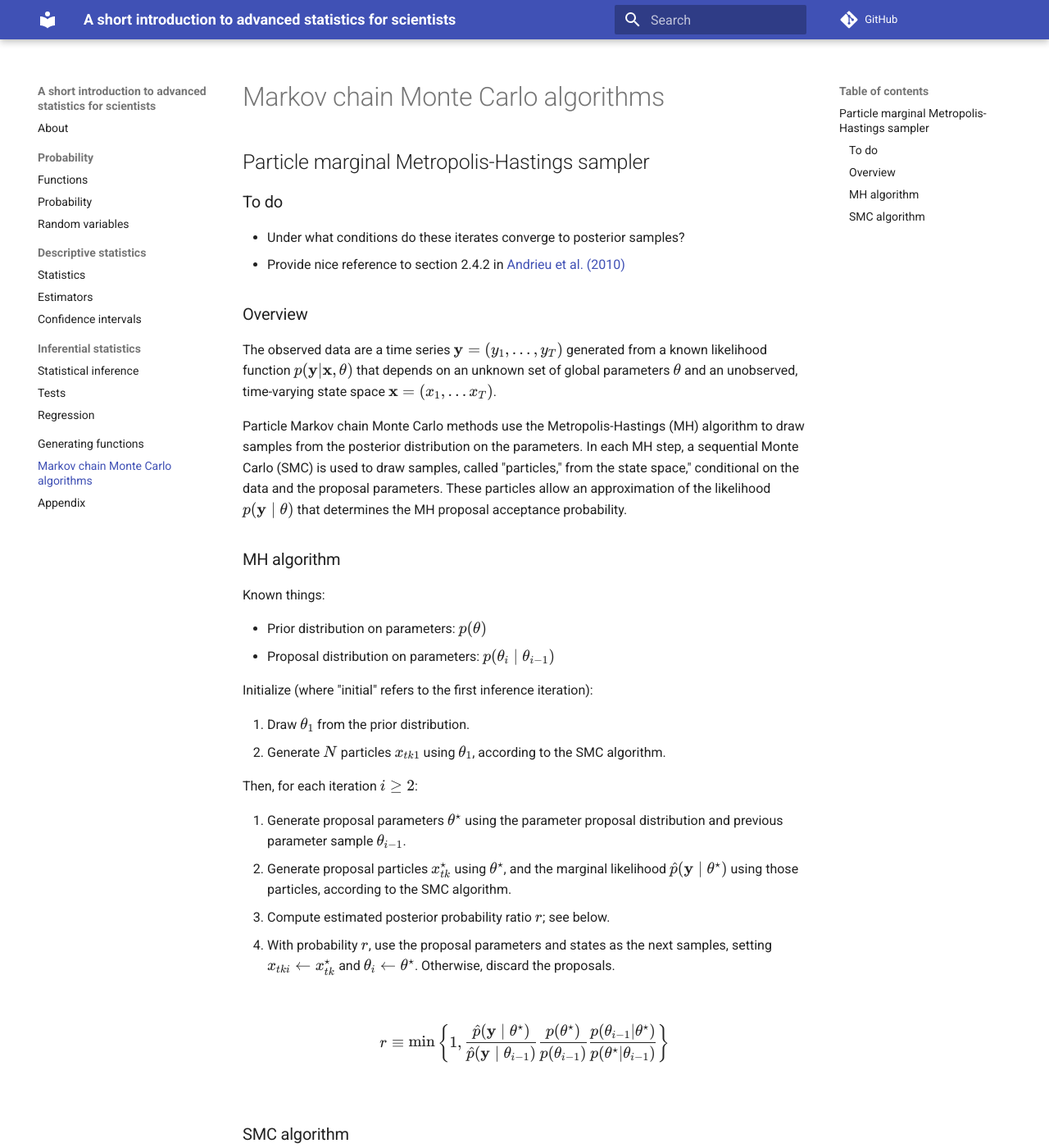
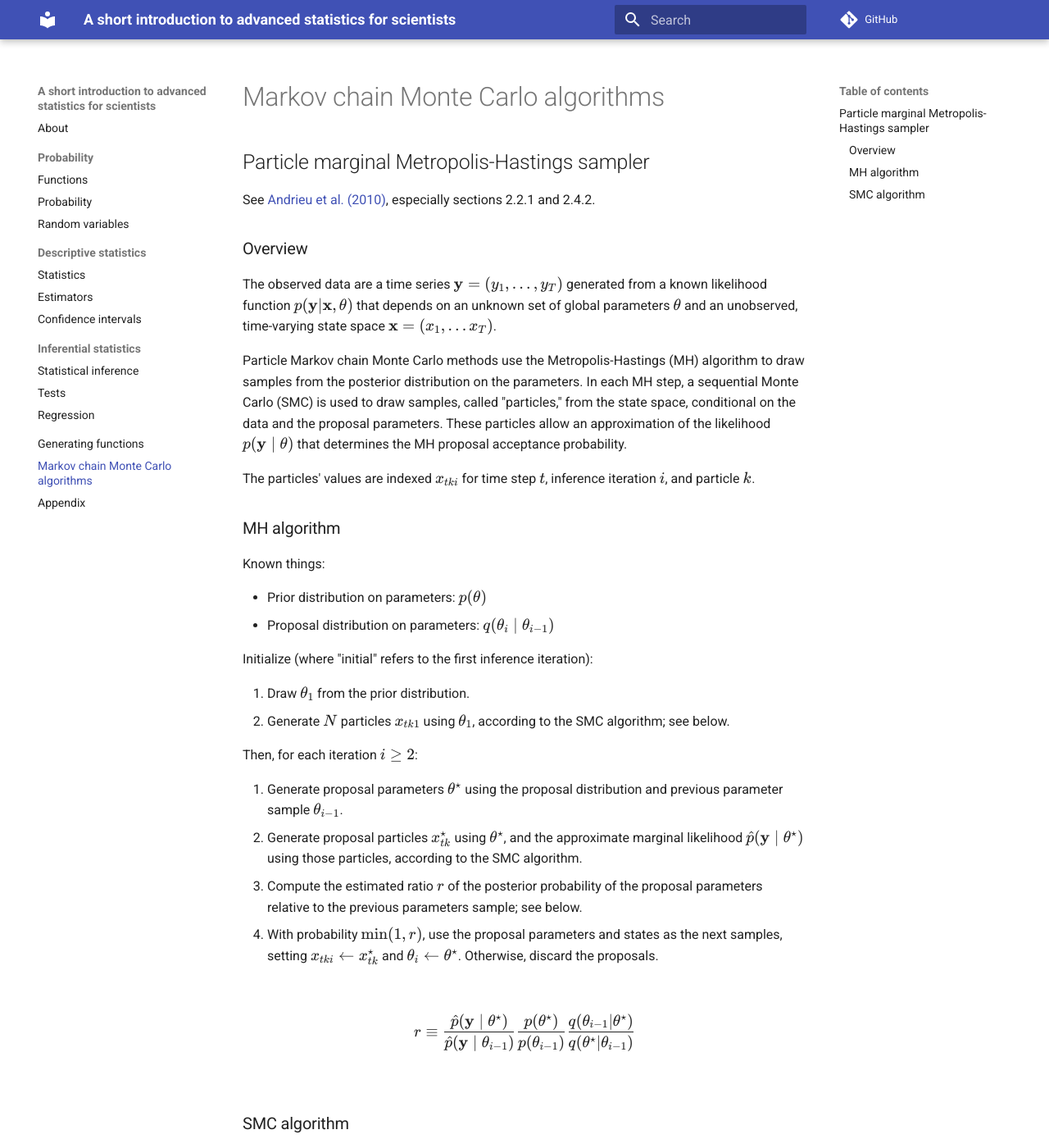
Before and after one commit to swo/stats-book, an MkDocs documentation site: the page built from docs/mcmc.md, in a window 1280 px wide and 1400 px high. Shown: the whole window at 82% size. Built offline with MkDocs 1.6.1 and Material for MkDocs 9.7.7, drawn with Linux system fonts in a browser that asks for light colours; comment, search, counter and statistics services are not loaded; some of the changed text lies outside the part shown.

Commit message:
corrections

```diff
--- a/docs/mcmc.md
+++ b/docs/mcmc.md
@@ -2,93 +2,102 @@
 
 ## Particle marginal Metropolis-Hastings sampler
 
-### To do
-
-- Under what conditions do these iterates converge to posterior samples?
-- Provide nice reference to section 2.4.2 in [Andrieu et al. (2010)](https://dx.doi.org/10.1111/j.1467-9868.2009.00736.x)
+See [Andrieu et al. (2010)](https://dx.doi.org/10.1111/j.1467-9868.2009.00736.x), especially sections 2.2.1 and 2.4.2.
 
 ### Overview
 
 The observed data are a time series $\mathbf{y} = (y_1, \ldots, y_T)$ generated from a known likelihood function $p(\mathbf{y} | \mathbf{x}, \theta)$ that depends on an unknown set of global parameters $\theta$ and an unobserved, time-varying state space $\mathbf{x} = (x_1, \ldots x_T)$.
 
-Particle Markov chain Monte Carlo methods use the Metropolis-Hastings (MH) algorithm to draw samples from the posterior distribution on the parameters. In each MH step, a sequential Monte Carlo (SMC) is used to draw samples, called "particles," from the state space," conditional on the data and the proposal parameters. These particles allow an approximation of the likelihood $p(\mathbf{y} \mid \theta)$ that determines the MH proposal acceptance probability.
+Particle Markov chain Monte Carlo methods use the Metropolis-Hastings (MH) algorithm to draw samples from the posterior distribution on the parameters. In each MH step, a sequential Monte Carlo (SMC) is used to draw samples, called "particles," from the state space, conditional on the data and the proposal parameters. These particles allow an approximation of the likelihood $p(\mathbf{y} \mid \theta)$ that determines the MH proposal acceptance probability.
+
+The particles' values are indexed $x_{tki}$ for time step $t$, inference iteration $i$, and particle $k$.
 
 ### MH algorithm
 
 Known things:
 
 - Prior distribution on parameters: $p(\theta)$
-- Proposal distribution on parameters: $p(\theta_i \mid \theta_{i-1})$
+- Proposal distribution on parameters: $q(\theta_i \mid \theta_{i-1})$
 
 Initialize (where "initial" refers to the first inference iteration):
 
 1. Draw $\theta_1$ from the prior distribution.
-1. Generate $N$ particles $x_{tk1}$ using $\theta_1$, according to the SMC algorithm.
+1. Generate $N$ particles $x_{tk1}$ using $\theta_1$, according to the SMC algorithm; see below.
 
 Then, for each iteration $i \geq 2$:
 
-1. Generate proposal parameters $\theta^\star$ using the parameter proposal distribution and previous parameter sample $\theta_{i-1}$.
-1. Generate proposal particles $x^\star_{tk}$ using $\theta^\star$, and the marginal likelihood $\hat{p}(\mathbf{y} \mid \theta^\star)$ using those particles, according to the SMC algorithm.
-1. Compute estimated posterior probability ratio $r$; see below.
-1. With probability $r$, use the proposal parameters and states as the next samples, setting $x_{tki} \leftarrow x^\star_{tk}$ and $\theta_i \leftarrow \theta^\star$. Otherwise, discard the proposals.
+1. Generate proposal parameters $\theta^\star$ using the proposal distribution and previous parameter sample $\theta_{i-1}$.
+1. Generate proposal particles $x^\star_{tk}$ using $\theta^\star$, and the approximate marginal likelihood $\hat{p}(\mathbf{y} \mid \theta^\star)$ using those particles, according to the SMC algorithm.
+1. Compute the estimated ratio $r$ of the posterior probability of the proposal parameters relative to the previous parameters sample; see below.
+1. With probability $\min(1, r)$, use the proposal parameters and states as the next samples, setting $x_{tki} \leftarrow x^\star_{tk}$ and $\theta_i \leftarrow \theta^\star$. Otherwise, discard the proposals.
 
 $$
-r \equiv \min\left\{ 1,
+r \equiv
 \frac{\hat{p}(\mathbf{y} \mid \theta^\star)}{\hat{p}(\mathbf{y} \mid \theta_{i-1})}
 \frac{p(\theta^\star)}{p(\theta_{i-1})}
-\frac{p(\theta_{i-1} | \theta^\star)}{p(\theta^\star | \theta_{i-1})}
-\right\}
+\frac{q(\theta_{i-1} | \theta^\star)}{q(\theta^\star | \theta_{i-1})}
 $$
 
 ### SMC algorithm
 
+See Andrieu et al. section 2.2.1. Briefly, we wish to approximate the marginal likelihood $p(\mathbf{y} \mid \theta)$ by summing over a finite sample, rather than integrating over all state space $\mathbf{x}$.
+
 The following are known distributions from which we can directly sample:
 
-- Proposal distribution for states: $p(x_t \mid y_t, x_{t-1})$, with a special case $p(x_1 \mid y_1)$ for the first time step. We can directly draw samples from this distribution.
-- Prior distribution for states: $p(x_t)$
+- Proposal distribution for states: $q(x_t \mid y_t, x_{t-1})$, with a special case $q(x_1 \mid y_1)$ for the first time step
+- Prior distribution for states: $p(x_t)$, although in practice we may have a prior only on the initial state $x_1$
 - Transition distribution: $p(x_t \mid x_{t-1})$
 - Observation distribution: $p(\mathbf{y} \mid \mathbf{x})$
 
-All of these depend on parameters $\theta$, which are fixed for purposes of this algorithm.
+All of these distributions depend on the parameters $\theta$, which are fixed for purposes of this algorithm.
 
 Initialize (where "initial" now refers to the first time step):
 
-1. Draw states $x_{1k}$ from the initial proposal distribution for each particle $k$.
+1. Draw state $x_{1k}$ from the initial proposal distribution, for each particle $k$.
 1. Compute unnormalized weights $\tilde{w}_{1k}$ for each particle, using the observation probability, prior on states, and proposal distribution; see below.
-1. Generate normalized weights $w_{1k}$; see below.
+1. Compute normalized weights $w_{1k}$; see below.
 
 $$
-\tilde{w}_{1k} = \frac{p(y_1 \mid x_{1k}) p(x_{1k})}{p(x_{1k} \mid y_1)}
+\tilde{w}_{1k} = \frac{p(y_1 \mid x_{1k}) p(x_{1k})}{q(x_{1k} \mid y_1)}
 $$
 
 $$
 w_{1k} = \frac{\tilde{w}_{1k}}{\sum_k \tilde{w}_{1k}}
 $$
 
-For each time step $t = 2, \ldots, T$ and particle $k$:
+For each time step $t = 2, \ldots, T$:
 
-1. Draw the index of its parent: $a_{tk} \sim \mathrm{Multinomial}(\mathbf{w}_{t-1})$. Write $\xi_{tk} \equiv x_{t-1,a_{tk}}$ as the state of parent of the $k$-th particle in the previous time step.
-1. Draw the state at this time step $x_{tk}$ using the proposal distribution $p(\cdot \mid y_t, \xi_{tk})$.
-1. Generate unnormalized weights $\tilde{w}_{tk}$ using the transition distribution, observation distribution, and proposal distribution; see below.
-1. Normalize weights.
+1. For each particle $k$, draw the index $j \sim \mathrm{Multinomial}(\mathbf{w}_{t-1})$ of this particle's "parent." Create the new particle $x^\star_{sk} \leftarrow x_{sj}$ for $s=1,\ldots,t-1$.
+1. Replace the old particles with the new ones: $x_{sk} \leftarrow x^\star_{sk}$ for $s=1,\ldots,t-1$.
+1. Draw the new state $x_{tk}$ using the proposal distribution $q(\bullet \mid y_t, x_{t-1,k})$.
+1. Compute unnormalized weights $\tilde{w}_{tk}$ using the transition distribution, observation distribution, and proposal distribution; see below.
+1. Compute normalized weights $w_{tk}$.
 
 $$
 \tilde{w}_{tk} = \frac{
-    p(x_{tk} \mid \xi_{tk})
+    p(x_{tk} \mid x_{t-1,k})
     p(y_t \mid x_{tk})
 }{
-    p(x_{tk} \mid y_t, \xi_{tk})
+    q(x_{tk} \mid y_t, x_{t-1,k})
 }
 $$
 
-Each particle $\mathbf{x}_k = (x_{1k}, \ldots x_{Tk})$ and weight $w_{Tk}$, we approximate the marginal likelihood
+Finally, compute the approximate marginal likelihood $\hat{p}(\mathbf{y})$ using the unnormalized weights:
 
 $$
-p(\mathbf{y} \mid \theta) = \int_\mathbf{x} p(\mathbf{y} \mid \mathbf{x}, \theta) p(\mathbf{x}) \,\mathrm{d}\mathbf{x}
+\hat{p}(\mathbf{y}) = \prod_{t=1}^T \left( \frac{1}{N} \sum_{k=1}^N \tilde{w}_{tk} \right)
 $$
 
-with a weighted sum over the particles:
+Note that the dependence on the parameters is implicit; this value is written more explicitly as $\hat{p}(\mathbf{y} \mid \theta)$. Note also that this is an approximation of:
 
 $$
-\hat{p}(\mathbf{y} \mid \theta) = \frac{1}{N} \sum_{k=1}^N p(\mathbf{y} \mid \mathbf{x}_k, \theta) \cdot w_{Tk}
+p(\mathbf{y}) = p(y_1) \prod_{t=2}^T p(y_t \mid y_1, \ldots, y_{t-1})
 $$
+
+where, for example,
+
+$$
+p(y_1) = \int p(y_1 | x_1) p(x_1) \,\mathrm{d}x_1
+$$
+
+Posterior samples can be drawn from the state space by drawing indices from $\mathrm{Multinomial}(\mathbf{w}_T)$ and using the corresponding particles.
```
